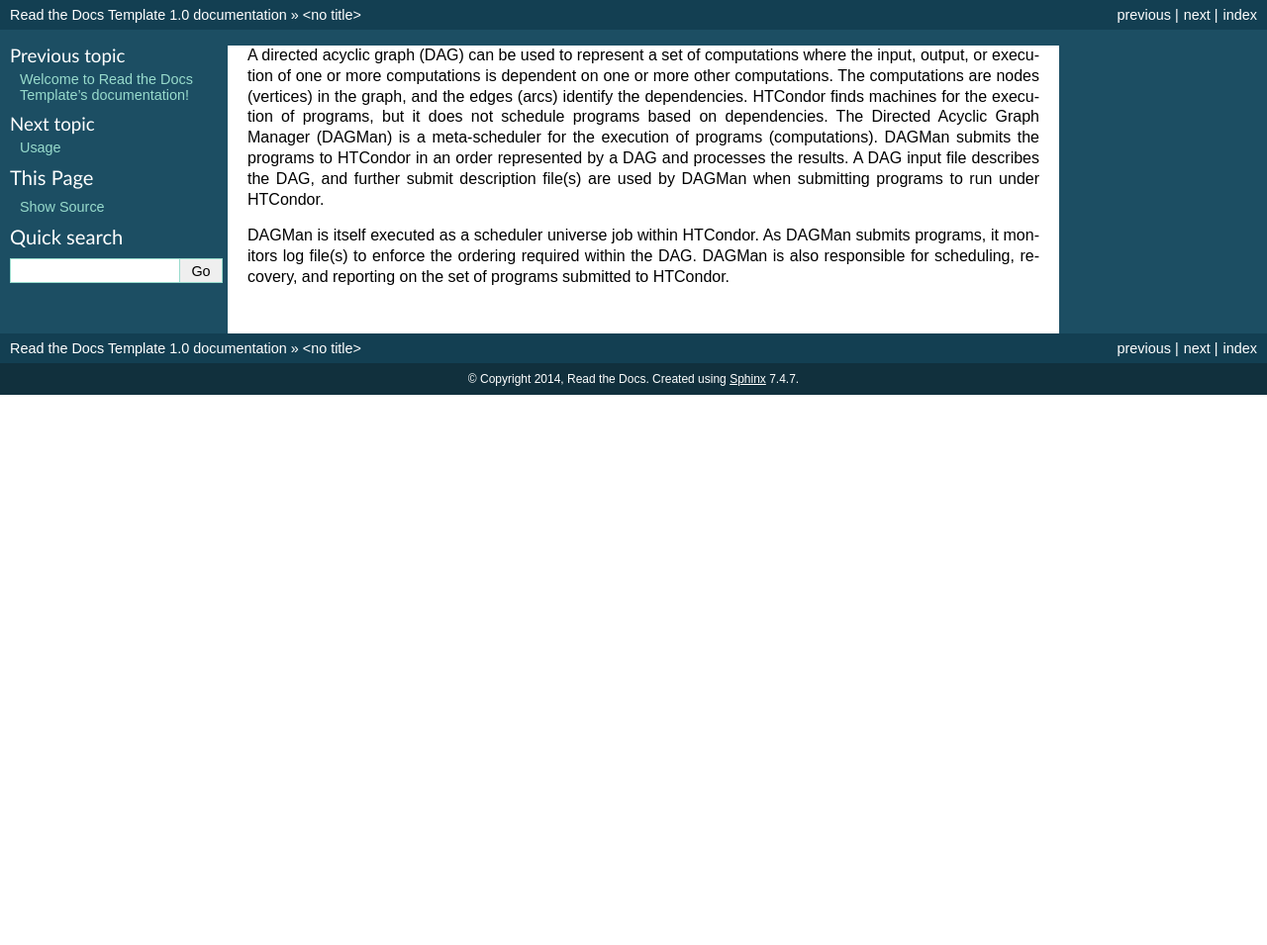
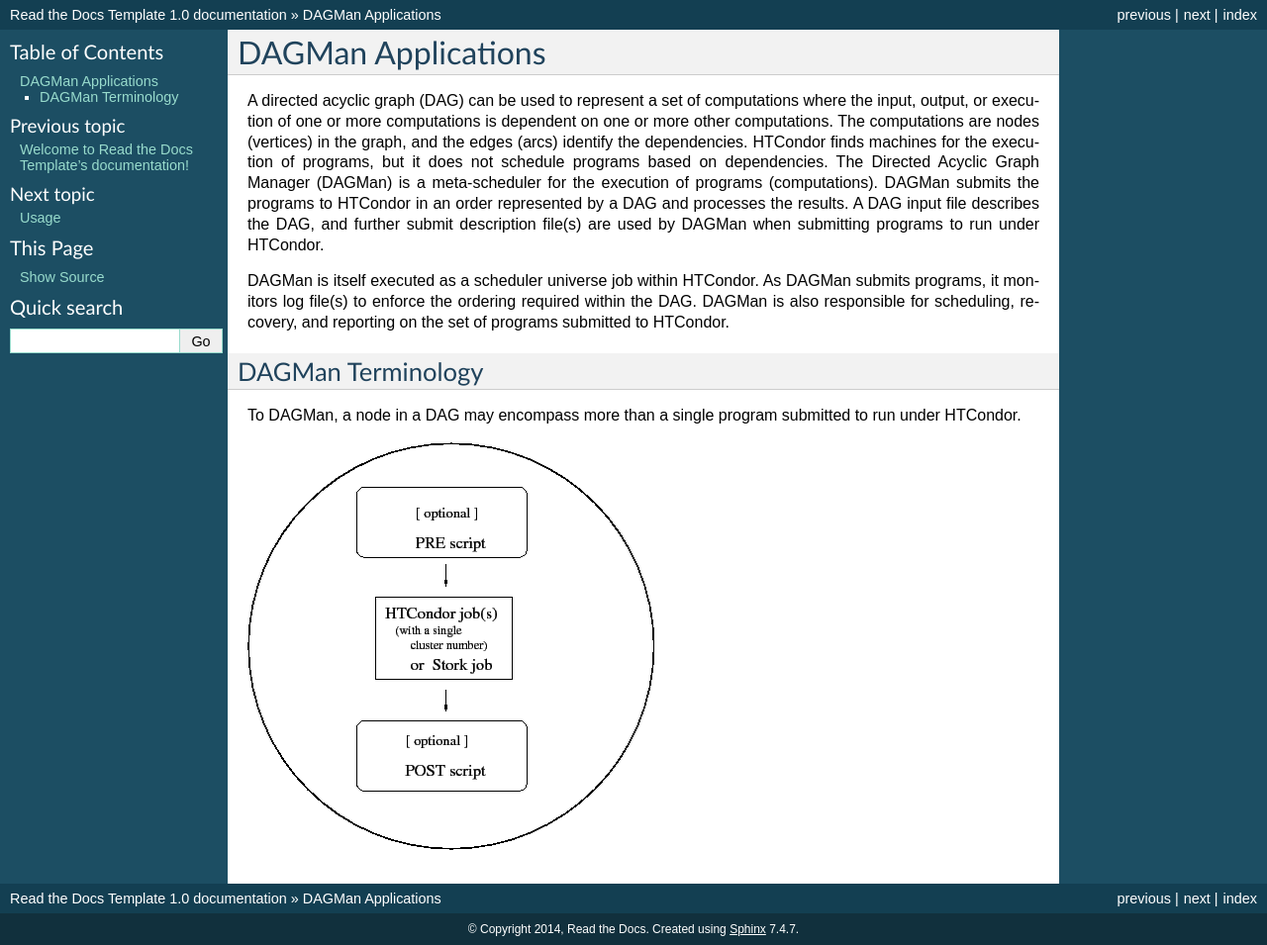
Before and after one commit to markcoatsworth/readthedocs, a Sphinx documentation site: the page built from docs/dagman.rst, in a window 1280 px wide. Shown: the whole page at 99% size. Built offline with Sphinx 7.4.7, drawn with Linux system fonts in a browser that asks for light colours; pages that are not in the unit, such as notebooks, are missing from menus; before the commit the page ends 900 px from its top, so only the background shows below that.

Commit message:
More testing

```diff
--- a/docs/dagman.rst
+++ b/docs/dagman.rst
@@ -1,3 +1,13 @@
+DAGMan Applications
+===================
+
 A directed acyclic graph (DAG) can be used to represent a set of computations where the input, output, or execution of one or more computations is dependent on one or more other computations. The computations are nodes (vertices) in the graph, and the edges (arcs) identify the dependencies. HTCondor finds machines for the execution of programs, but it does not schedule programs based on dependencies. The Directed Acyclic Graph Manager (DAGMan) is a meta-scheduler for the execution of programs (computations). DAGMan submits the programs to HTCondor in an order represented by a DAG and processes the results. A DAG input file describes the DAG, and further submit description file(s) are used by DAGMan when submitting programs to run under HTCondor.
 
 DAGMan is itself executed as a scheduler universe job within HTCondor. As DAGMan submits programs, it monitors log file(s) to enforce the ordering required within the DAG. DAGMan is also responsible for scheduling, recovery, and reporting on the set of programs submitted to HTCondor.
+
+DAGMan Terminology
+------------------
+
+To DAGMan, a node in a DAG may encompass more than a single program submitted to run under HTCondor.
+
+.. image:: images/dagman-node.png
--- a/docs/index.rst
+++ b/docs/index.rst
@@ -16,7 +16,6 @@
 
    dagman.rst
    usage.rst
-   template.rst
    installation.rst
    authors.rst
 
```
